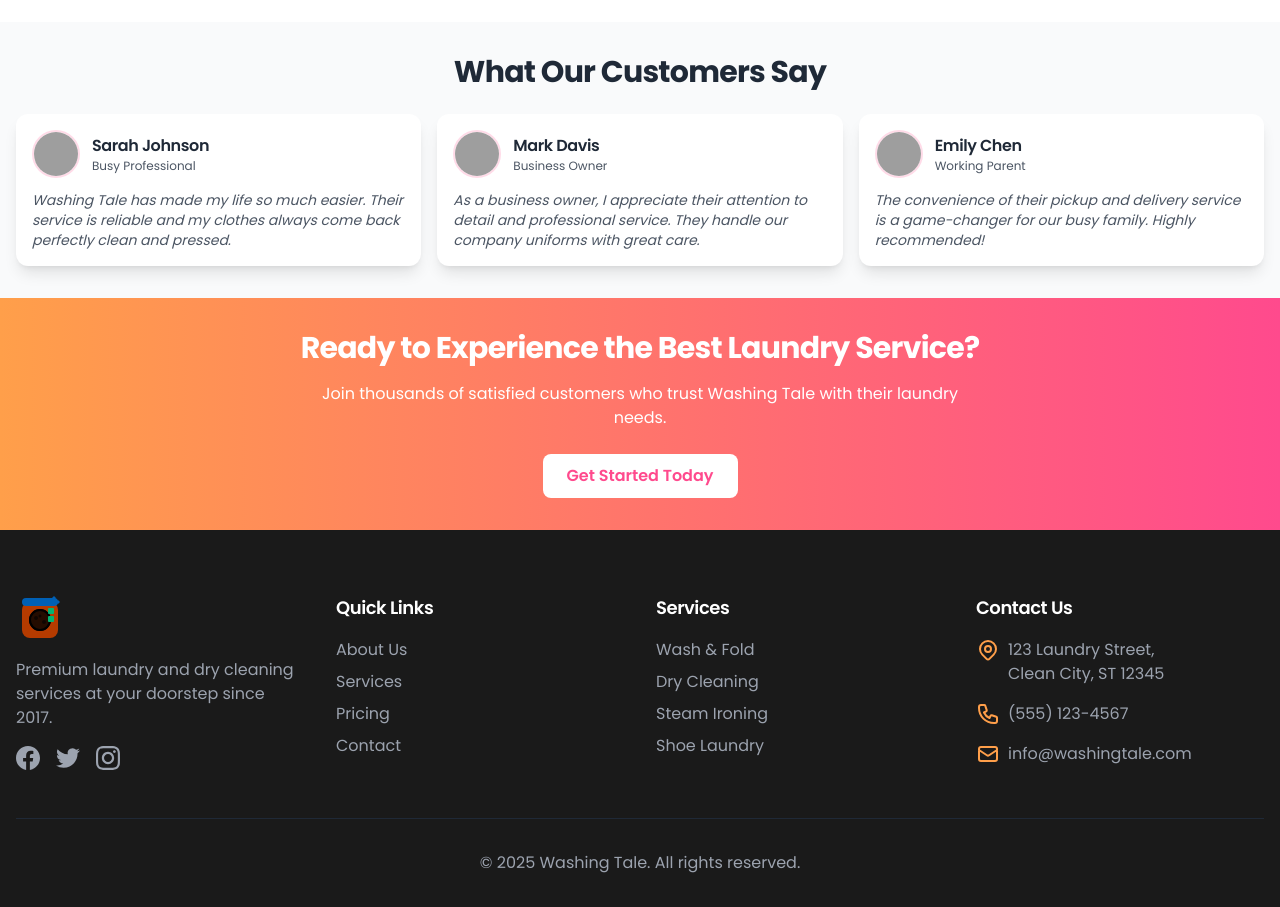
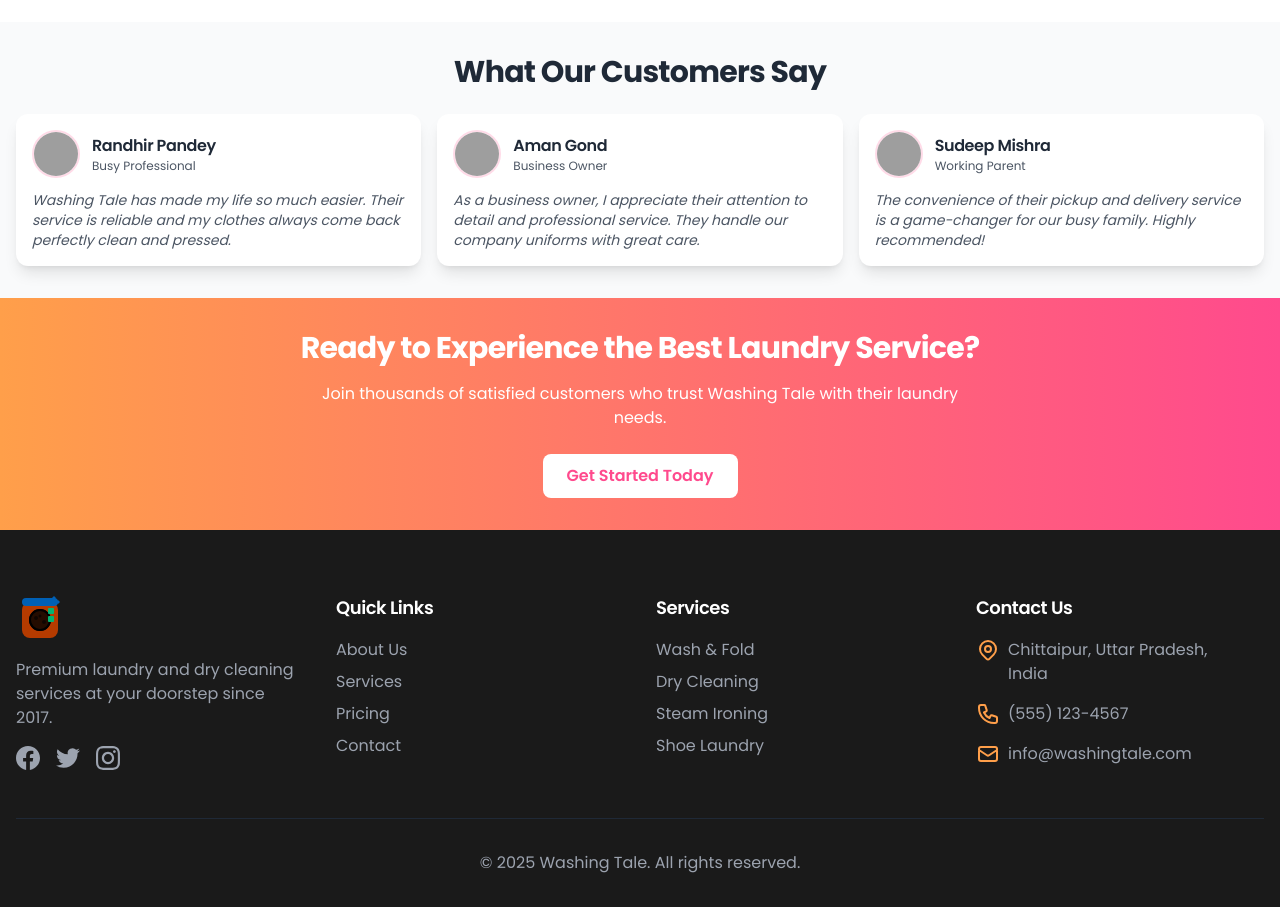
Before and after one commit to randhirkumar24/Washing_Tale, a Next.js app: page / in a window 1280 px wide. Shown: the part 2280-3187 px from the top of the page. Built offline with nearby package versions, Linux system fonts and the light colour scheme; grey boxes are pictures that could not be loaded.

Commit message:
fixed the address and name

```diff
--- a/app/components/Footer.tsx
+++ b/app/components/Footer.tsx
@@ -97,8 +97,8 @@ const Footer = () => {
                   <path strokeLinecap="round" strokeLinejoin="round" strokeWidth={2} d="M15 11a3 3 0 11-6 0 3 3 0 016 0z" />
                 </svg>
                 <span className="text-gray-400">
-                  123 Laundry Street,<br />
-                  Clean City, ST 12345
+                Chittaipur, Uttar Pradesh,<br />
+                India
                 </span>
               </li>
               <li className="flex items-center">
--- a/app/contact/page.tsx
+++ b/app/contact/page.tsx
@@ -43,7 +43,7 @@ export default function ContactPage() {
     },
     {
       title: 'Address',
-      value: '123 Laundry Street, Clean City, ST 12345',
+      value: 'Chittaipur, Uttar Pradesh, India',
       icon: (
         <svg className="w-5 h-5" fill="none" viewBox="0 0 24 24" stroke="currentColor">
           <path strokeLinecap="round" strokeLinejoin="round" strokeWidth={2} d="M17.657 16.657L13.414 20.9a1.998 1.998 0 01-2.827 0l-4.244-4.243a8 8 0 1111.314 0z" />
--- a/app/page.tsx
+++ b/app/page.tsx
@@ -62,19 +62,19 @@ const features = [
 
 const testimonials = [
   {
-    name: 'Sarah Johnson',
+    name: 'Randhir Pandey',
     role: 'Busy Professional',
     content: 'Washing Tale has made my life so much easier. Their service is reliable and my clothes always come back perfectly clean and pressed.',
     image: '/testimonial1.jpg'
   },
   {
-    name: 'Mark Davis',
+    name: 'Aman Gond',
     role: 'Business Owner',
     content: 'As a business owner, I appreciate their attention to detail and professional service. They handle our company uniforms with great care.',
     image: '/testimonial2.jpg'
   },
   {
-    name: 'Emily Chen',
+    name: 'Sudeep Mishra',
     role: 'Working Parent',
     content: 'The convenience of their pickup and delivery service is a game-changer for our busy family. Highly recommended!',
     image: '/testimonial3.jpg'
```
